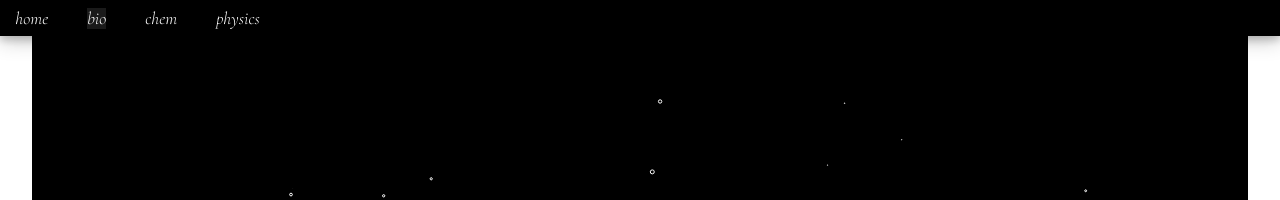
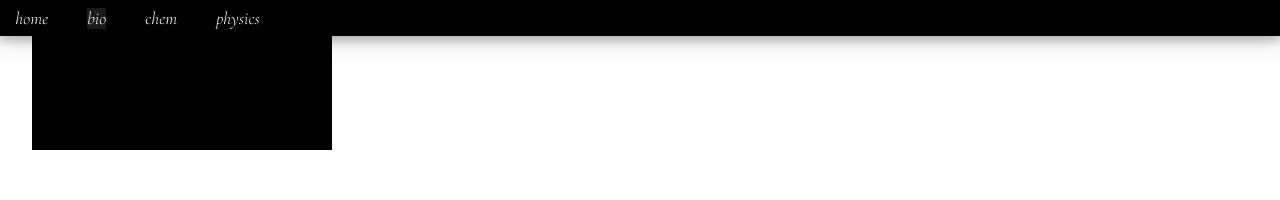
Before and after one commit to Aspyse/stars-in-js, a plain HTML site: page bio/bio.html in a window 1280 px wide. Shown: the top 200 px of the page. Drawn offline with nearby package versions, Linux system fonts and the light colour scheme.

Commit message:
Update bio.html

```diff
--- a/bio/bio.html
+++ b/bio/bio.html
@@ -15,7 +15,7 @@
 		<canvas></canvas>
 		<header>biology</header>
 	</section>
-	<script src="bio.js"></script>
+	<script src="../homepage/homepage.js"></script>
 	<article>
 		<p>You are in a candy world, sumptuously munching your way through its paths or perhaps you find yourself locked in a haunted house hoping you could find your way out! From the wildest, exhilarating and magical dreams down to the most realistic ones, everyone has experienced the magic of dreams.<br>On a scientific note, when you sleep, our brain is active and you undergo two states: the Rapid Eye Movement <strong>(REM)</strong> and the Non Rapid Eye Movement <strong>(NREM)</strong>. Roughly 80% of your sleeping period is your indulgence to the state of NREM where your heart rate and breathing slows down and regularizes(Moss, 2007). Furthermore, accroding to the study conducted by the Aalto University(2016, August 9), even if dreaming is known to transpire mostly in REM sleep, recent and present researches show that sleep can also possibly occur during the NREM state and could denote a closer brain activity in comparison to awake people.</p>
 
```
